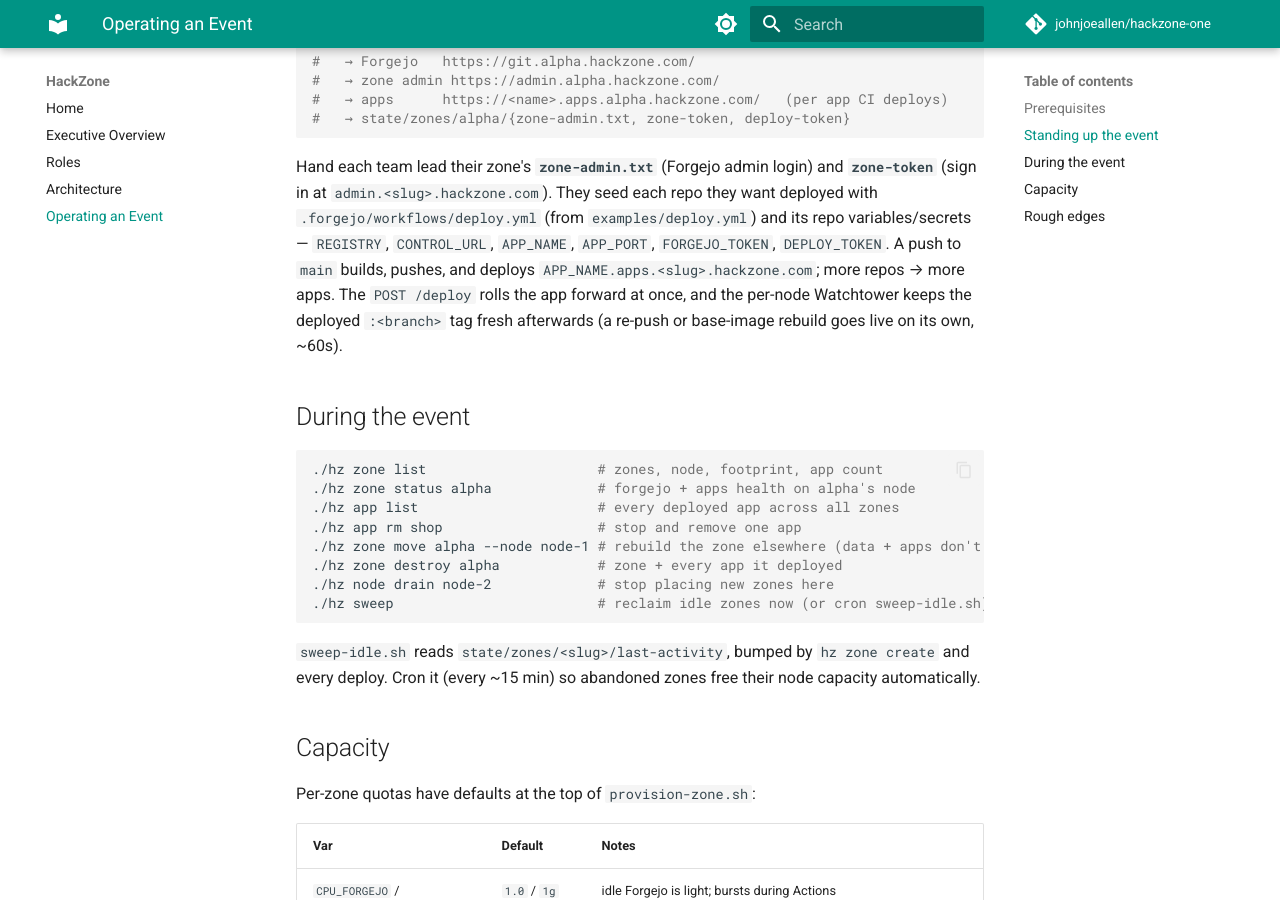
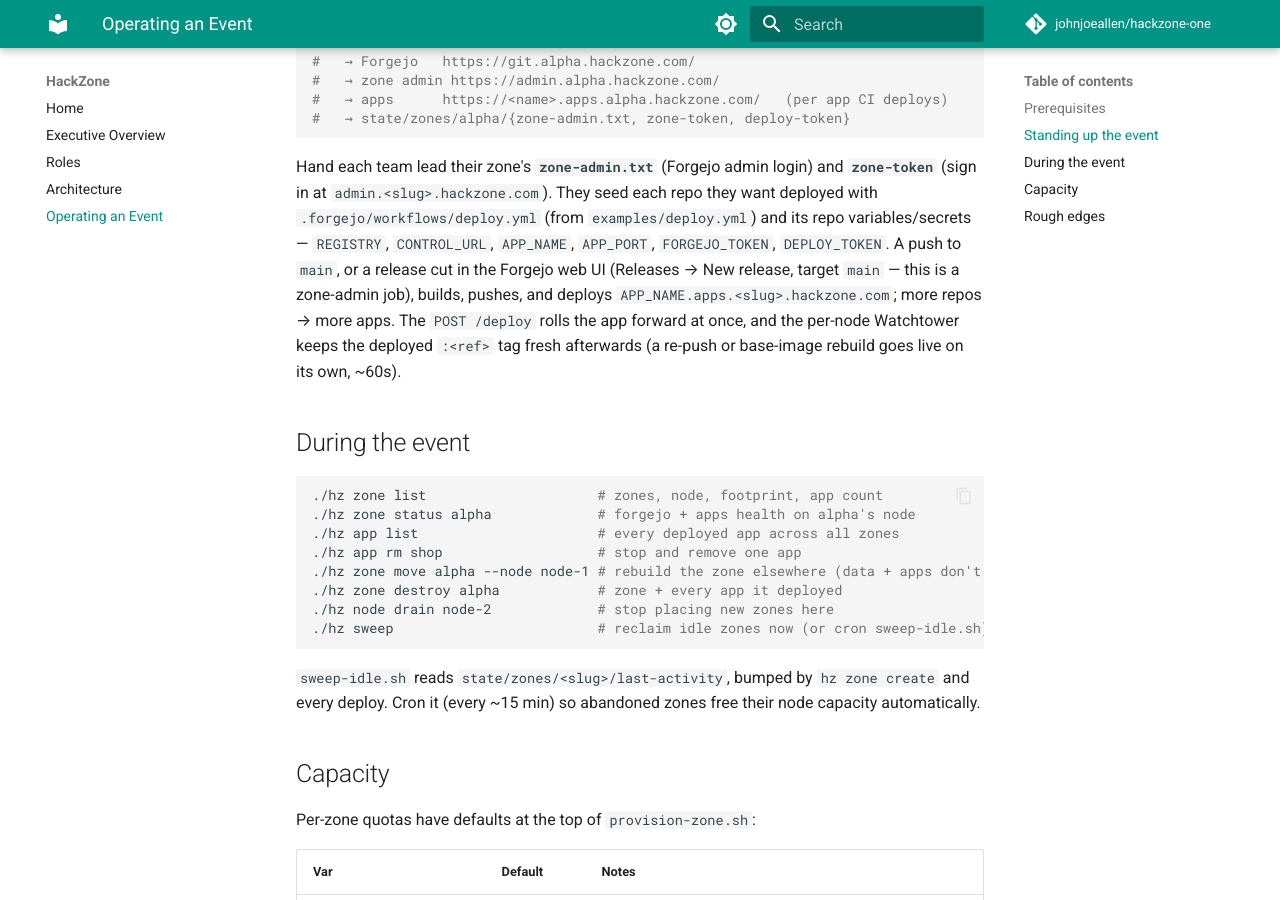
Before and after one commit to johnjoeallen/ignition, an MkDocs documentation site: the page built from docs/operating-an-event.md, in a window 1280 px wide and 900 px high, scrolled down 1036 px. Built offline with MkDocs 1.6.1 and Material for MkDocs 9.7.7, drawn with Linux system fonts in a browser that asks for light colours; comment, search, counter and statistics services are not loaded.

Commit message:
Deploy on release tags, cut from the Forgejo web UI
examples/deploy.yml now also triggers on git tags, not just push to main.
Releases are cut in the Forgejo web UI (Releases -> New release, target
main) — tags come from reviewed, pushed history, never `git push --tags`
from a laptop. Owning release tagging is part of the zone-admin role.

The build step tags images :<sha> + :<ref> (branch or tag) and deploys
:<ref>. Docs updated: roles.md gains a "Cut a release" row, and README /
CLAUDE.md / architecture / operating-an-event / index note the tag trigger.

Co-Authored-By: Claude Sonnet 5 <noreply@anthropic.com>
Claude-Session: https://claude.ai/code/session_01GEgvkxp9vBPD5rwkWEt4vM

```diff
--- a/docs/operating-an-event.md
+++ b/docs/operating-an-event.md
@@ -50,10 +50,12 @@ Hand each team lead their zone's **`zone-admin.txt`** (Forgejo admin login) and
 **`zone-token`** (sign in at `admin.<slug>.hackzone.com`). They seed each repo they want
 deployed with `.forgejo/workflows/deploy.yml` (from `examples/deploy.yml`) and
 its repo variables/secrets — `REGISTRY`, `CONTROL_URL`, `APP_NAME`, `APP_PORT`,
-`FORGEJO_TOKEN`, `DEPLOY_TOKEN`. A push to `main` builds, pushes, and deploys
-`APP_NAME.apps.<slug>.hackzone.com`; more repos → more apps. The `POST /deploy`
+`FORGEJO_TOKEN`, `DEPLOY_TOKEN`. A push to `main`, or a release cut in the
+Forgejo web UI (Releases → New release, target `main` — this is a zone-admin
+job), builds, pushes, and deploys `APP_NAME.apps.<slug>.hackzone.com`; more
+repos → more apps. The `POST /deploy`
 rolls the app forward at once, and the per-node Watchtower keeps the deployed
-`:<branch>` tag fresh afterwards (a re-push or base-image rebuild goes live on
+`:<ref>` tag fresh afterwards (a re-push or base-image rebuild goes live on
 its own, ~60s).
 
 ## During the event
```
Also changed, not shown: CLAUDE.md (+11 -8 lines), README.md (+8 -5 lines), docs/architecture.md (+10 -7 lines), docs/index.md (+2 -1 lines), docs/roles.md (+4 -1 lines), 1 other file.
